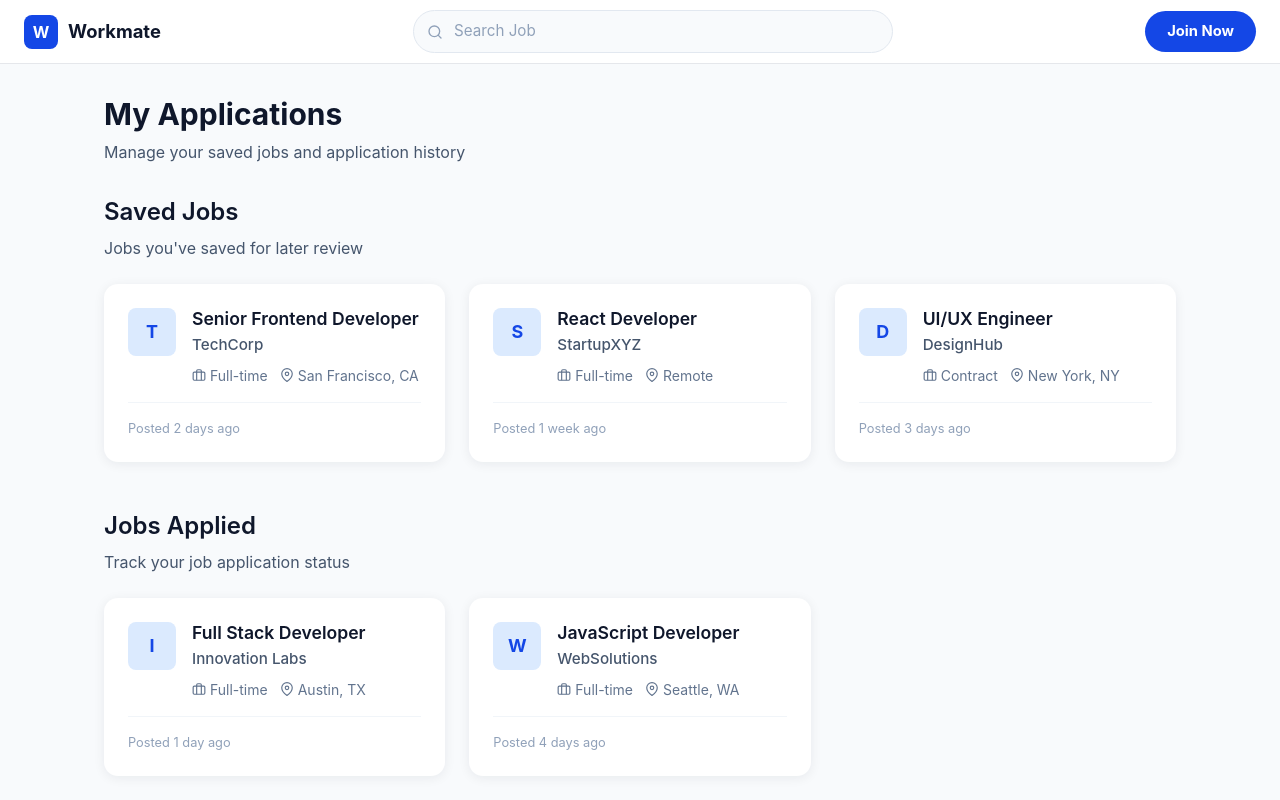
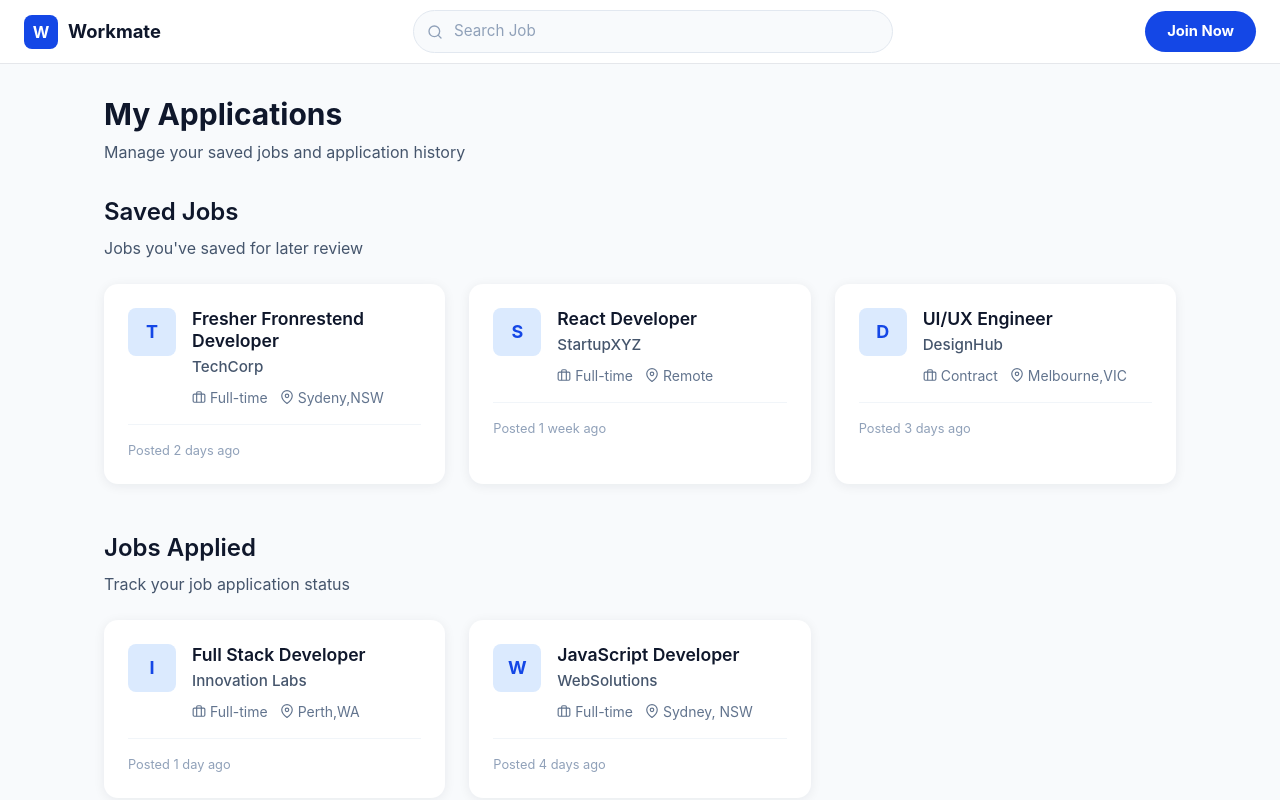
Before and after one commit to mhuy07092004/Workmate, a React (Vite) app: page /applications in a window 1280 px wide. Shown: the top 800 px of the page. Built offline with nearby package versions, Linux system fonts and the light colour scheme.

Commit message:
update applications site

```diff
--- a/src/pages/applications.jsx
+++ b/src/pages/applications.jsx
@@ -14,10 +14,10 @@ import JobCard from '../components/JobCard/JobCard'
 const savedJobs = [
   {
     id: 1,
-    title: 'Senior Frontend Developer',
+    title: 'Fresher Fronrestend Developer',
     company: 'TechCorp',
     type: 'Full-time',
-    location: 'San Francisco, CA',
+    location: 'Sydeny,NSW',
     postedTime: 'Posted 2 days ago'
   },
   {
@@ -33,7 +33,7 @@ const savedJobs = [
     title: 'UI/UX Engineer',
     company: 'DesignHub',
     type: 'Contract',
-    location: 'New York, NY',
+    location: 'Melbourne,VIC',
     postedTime: 'Posted 3 days ago'
   }
 ]
@@ -45,7 +45,7 @@ const appliedJobs = [
     title: 'Full Stack Developer',
     company: 'Innovation Labs',
     type: 'Full-time',
-    location: 'Austin, TX',
+    location: 'Perth,WA',
     postedTime: 'Posted 1 day ago'
   },
   {
@@ -53,7 +53,7 @@ const appliedJobs = [
     title: 'JavaScript Developer',
     company: 'WebSolutions',
     type: 'Full-time',
-    location: 'Seattle, WA',
+    location: 'Sydney, NSW',
     postedTime: 'Posted 4 days ago'
   }
 ]
```
